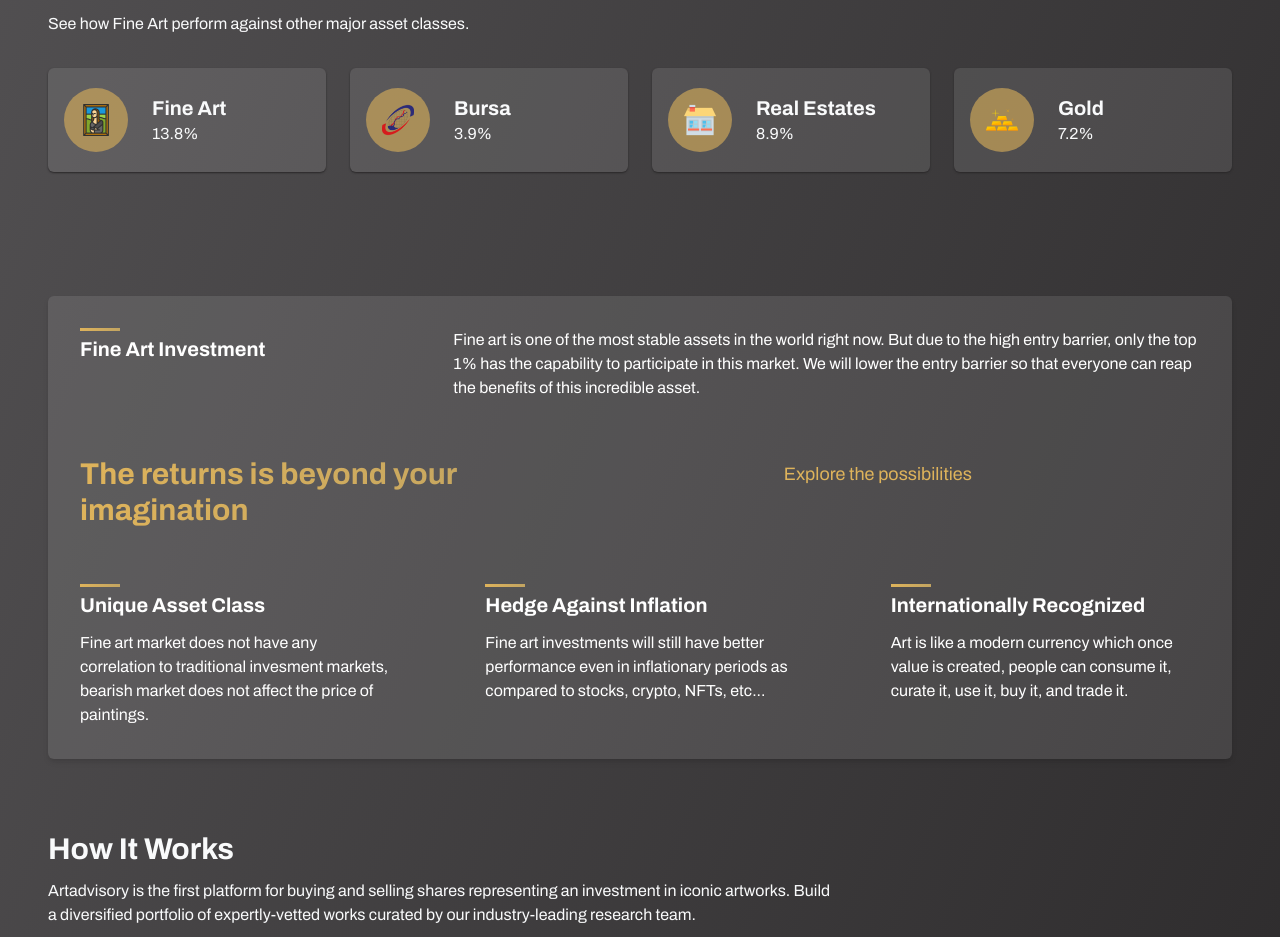
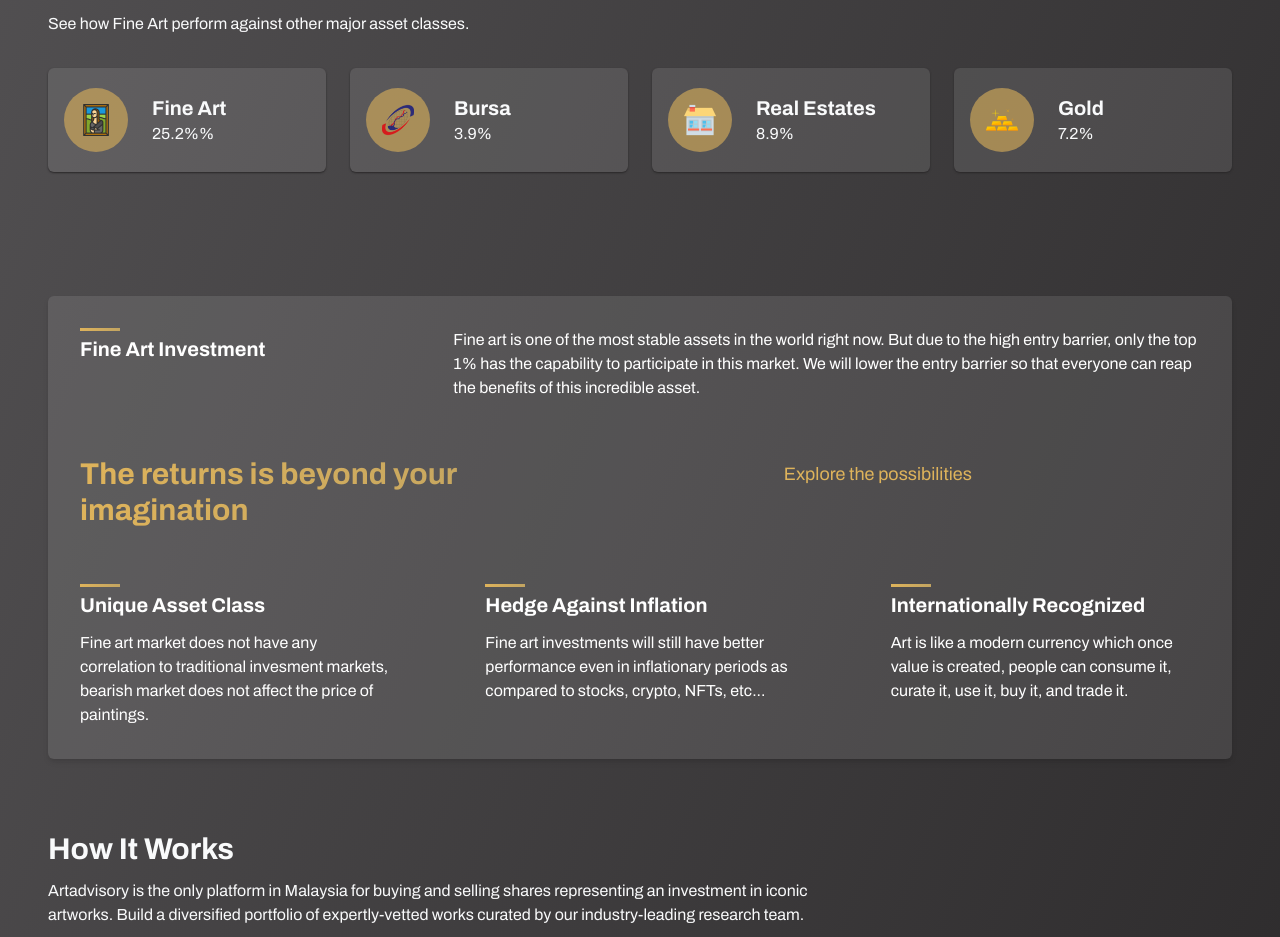
Before and after one commit to skynicklaus/artadvisory-static, a SvelteKit app: page / in a window 1280 px wide. Shown: the part 1595-2532 px from the top of the page. Built offline with nearby package versions, Linux system fonts and the light colour scheme.

Commit message:
fixed wordings and returns

```diff
--- a/src/routes/(app)/Assets.svelte
+++ b/src/routes/(app)/Assets.svelte
@@ -10,23 +10,23 @@
 		{
 			imagePath: ArtIcon,
 			title: 'Fine Art',
-			returns: '13.8',
+			returns: '25.2%'
 		},
 		{
 			imagePath: BursaIcon,
 			title: 'Bursa',
-			returns: '3.9',
+			returns: '3.9'
 		},
 		{
 			imagePath: RealEstateIcon,
 			title: 'Real Estates',
-			returns: '8.9',
+			returns: '8.9'
 		},
 		{
 			imagePath: GoldIcon,
 			title: 'Gold',
-			returns: '7.2',
-		},
+			returns: '7.2'
+		}
 	];
 </script>
 
--- a/src/routes/(app)/HowItWorks.svelte
+++ b/src/routes/(app)/HowItWorks.svelte
@@ -12,29 +12,29 @@
 			alt: 'Artist',
 			title: 'We Find Iconic Artist',
 			description:
-				'We determine which artist markets are expanding swiftly and have the most alluring rates.',
+				'We determine which artist markets are expanding swiftly and have the most alluring rates.'
 		},
 		{
 			imagePath: PaintingIcon,
 			alt: 'Painting',
 			title: 'We Purchase The Art',
 			description:
-				'We review thousands of examples of paintings and buy less than 5% of what we’re offered',
+				'We review thousands of examples of paintings and buy less than 5% of what we’re offered'
 		},
 		{
 			imagePath: SecurityIcon,
 			alt: 'Securitizing Artworks',
 			title: 'We Fractionalise The Artwork',
 			description:
-				'We split the paintings into multiple units in order for the painting to be investable for everyone.',
+				'We split the paintings into multiple units in order for the painting to be investable for everyone.'
 		},
 		{
 			imagePath: MoneyIcon,
 			alt: 'Receive Money',
 			title: 'Receive Dividends',
 			description:
-				'Receive monthly dividends and wait to receive additional dividends upon the sale of the painting.',
-		},
+				'Receive monthly dividends and wait to receive additional dividends upon the sale of the painting.'
+		}
 	];
 </script>
 
@@ -44,9 +44,9 @@
 	</div>
 	<div class="mt-3 text-sm text-gray-50 lg:w-4/6 lg:text-base">
 		<p>
-			Artadvisory is the first platform for buying and selling shares representing an investment in
-			iconic artworks. Build a diversified portfolio of expertly-vetted works curated by our
-			industry-leading research team.
+			Artadvisory is the only platform in Malaysia for buying and selling shares representing an
+			investment in iconic artworks. Build a diversified portfolio of expertly-vetted works curated
+			by our industry-leading research team.
 		</p>
 	</div>
 	<div class="scroll flex w-full flex-row gap-6 overflow-x-scroll py-5 xl:mt-8">
--- a/src/routes/(app)/about/terms-of-use/+page.svelte
+++ b/src/routes/(app)/about/terms-of-use/+page.svelte
@@ -290,7 +290,7 @@
 				to any marketing or promotional materials.
 			</p>
 			<p class="mt-3">
-				<b>How to Contact Us regarding Electronic Disclosures.</b> You can contact us via email at support@artadvisory.
+				<b>How to Contact Us regarding Electronic Disclosures.</b> You can contact us via email at support@artadvisory.art.
 				You may also reach us in writing to us at the following address: Art Advisory Sdn Bhd, 88, Jalan
 				Khaw Sim Bee, Georgetown, 10400, Pulau Pinang, Malaysia. Attention: Investor Relations.
 			</p>
```
